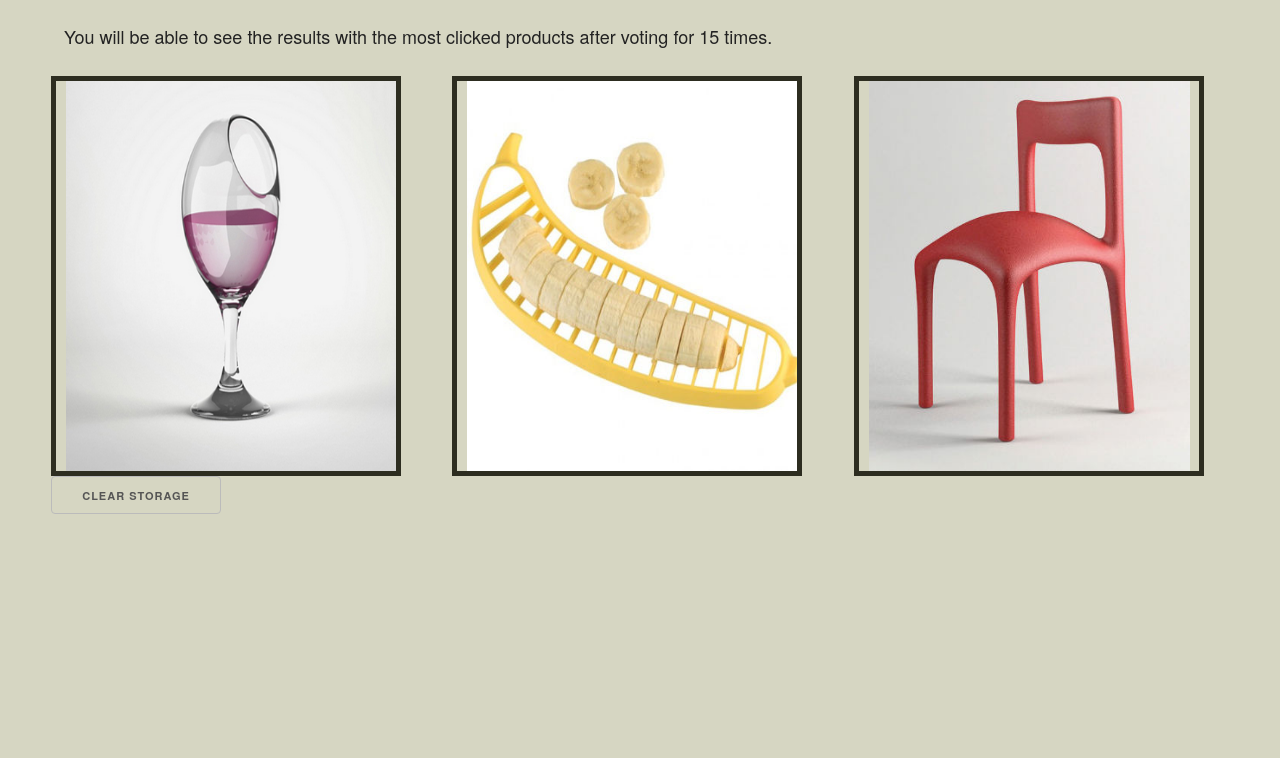
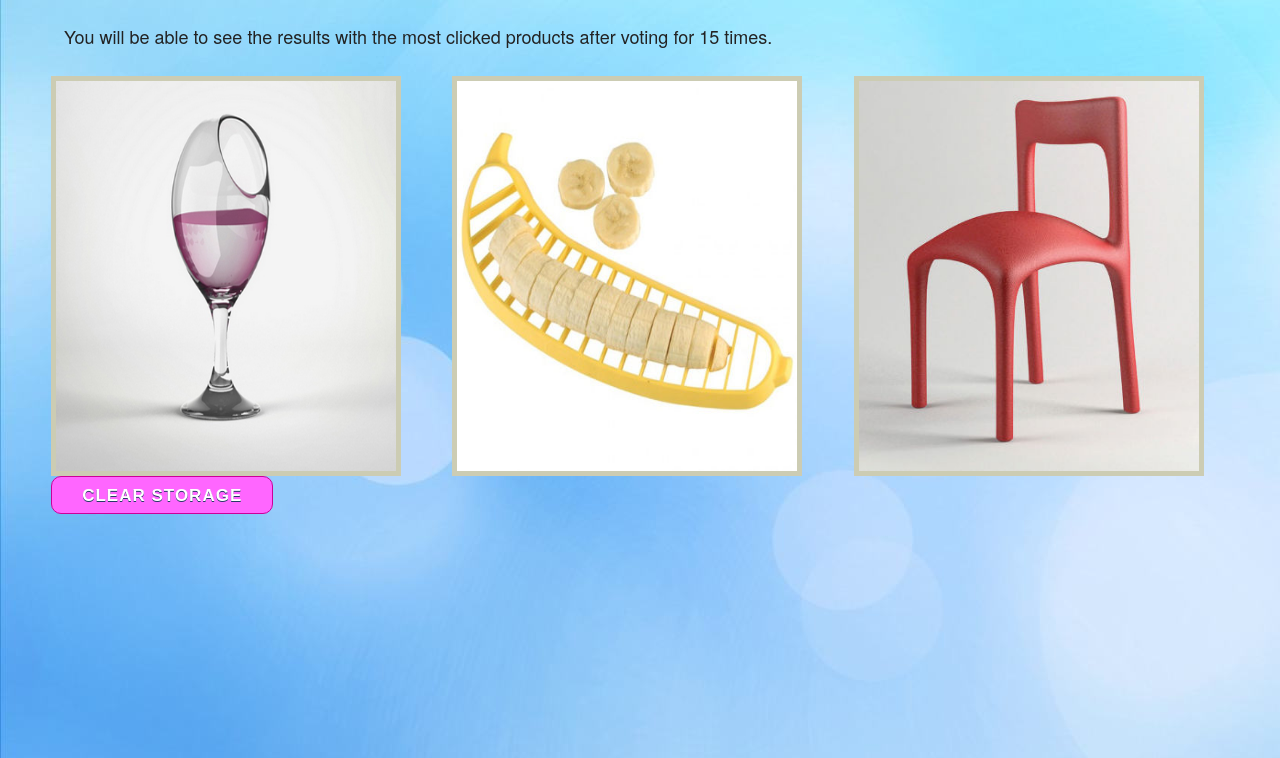
Before and after one commit to esaygo/buss-mall, a plain HTML site: page index.html in a window 1280 px wide. Shown: the part 184-942 px from the top of the page. Drawn offline with Linux system fonts and the light colour scheme.

Commit message:
some minor css changes

```diff
--- a/css/style.css
+++ b/css/style.css
@@ -1,5 +1,5 @@
 body {
-  background-color: #d6d6c2;
+  background-image: url(../img/background.jpg);
 }
 
 h1, h2, p {
@@ -12,15 +12,19 @@ p {
 .product {
   height: 400px;
   width: 350px;
-  overflow: hidden;
-  border: 5px solid #2d2d20;
+  border: 5px solid #ccccb3;
 }
 
 .product img {
-margin-bottom: 15px;
-margin-left: 10px;
-max-width: 100%;
+width: 100%;
 height: 100%;
+}
+
+.product img:hover, .product:hover {
+width: 400px;
+height: 450px;
+border-radius: 20px;
+
 }
 
 header {
@@ -54,3 +58,22 @@ background-color:#476e9e;
   position:relative;
 	top:1px;
 }
+#buttonClear {
+  	box-shadow: 0px 0px 0px 0px #9fb4f2;
+  	background-color:#ff66ff;
+  	border-radius:10px;
+  	border:1px solid #cc0099;
+  	cursor:pointer;
+  	color:#ffffff;
+  	font-family:Arial;
+  	font-size:17px;
+  	text-decoration:none;
+  	text-shadow:0px 1px 0px #283966;
+}
+#buttonClear:hover {
+background-color:#476e9e;
+}
+#buttonClear:active {
+  position:relative;
+	top:1px;
+}
--- a/index.html
+++ b/index.html
@@ -3,7 +3,7 @@
 <html lang="en">
 <head>
   <meta charset="utf-8">
-  <title>Buss Mall mkting survey</title>
+  <title>Buss Mall survey</title>
   <!-- <meta name="viewport" content="width=device-width, initial-scale=1">
   <link href="//fonts.googleapis.com/css?family=Raleway:400,300,600" rel="stylesheet" type="text/css"> -->
   <link rel="stylesheet" href="css/normalize.css">
@@ -14,12 +14,12 @@
 </head>
 <body>
   <div class="twelve columns">
-   <h1>Buss Mall marketing survey</h1>
+   <h1>Buss Mall survey</h1>
    <div class="twelve columns">
    <h2>Instructions</h2>
    <p>Please select one of the products displayed below by clicking one of them. A new set of three products will show up.</p>
    <p>You will be able to see the results with the most clicked products after voting for 15 times.</p>
-   </div>
+     </div>
      <div class="four column product">
      <img id = "first" />
      </div>
```
Also changed, not shown: img/background.jpg (added).
